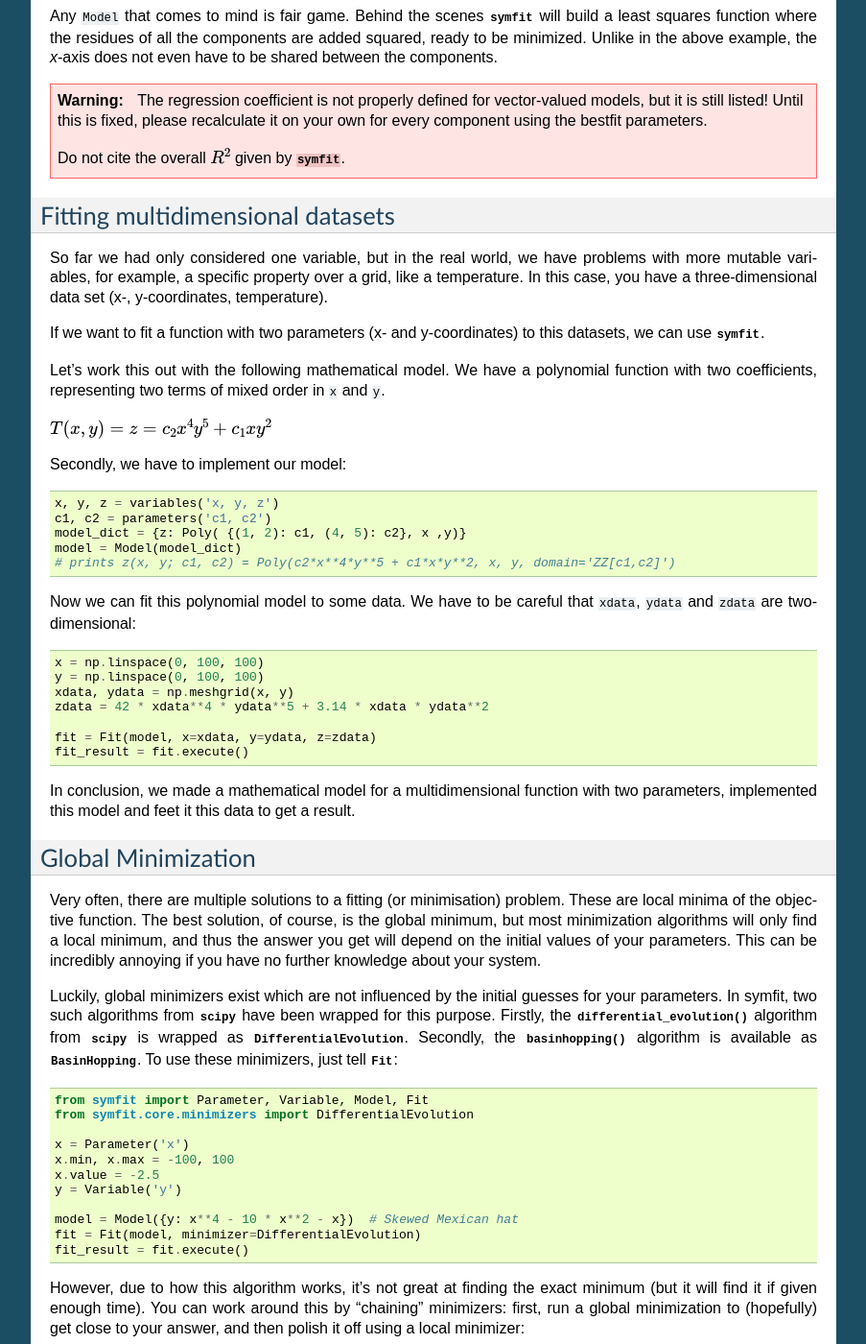
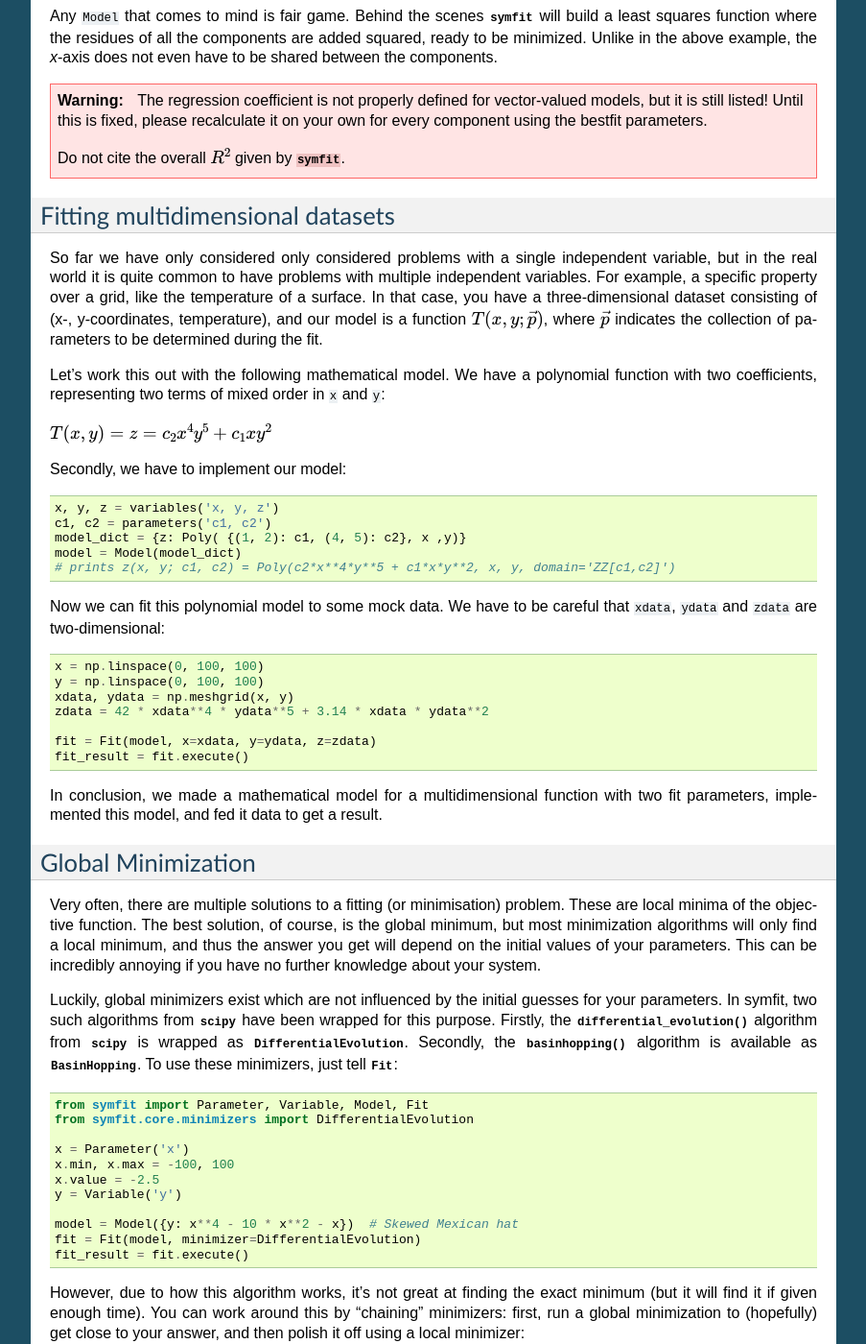
Before and after one commit to tBuLi/symfit, a Sphinx documentation site: the page built from docs/fitting_types.rst, in a window 1280 px wide and 1400 px high, scrolled down 7128 px. Shown: the whole window at 96% size, without its empty margins (198-1101 px from the left). Built offline with Sphinx 7.4.7, drawn with Linux system fonts in a browser that asks for light colours; the version number could not be read and is left out.

Commit message:
Made some stylistic changes to the text.

```diff
--- a/docs/fitting_types.rst
+++ b/docs/fitting_types.rst
@@ -391,21 +391,21 @@ are added squared, ready to be minimized. Unlike in the above example, the
 
 Fitting multidimensional datasets
 ----------------------------------
-So far we had only considered one variable, but in the real world, we have
-problems with more mutable variables, for example, a specific property over a
-grid, like a temperature. In this case, you have a three-dimensional data set
-(x-, y-coordinates, temperature).
-
-If we want to fit a function with two parameters (x- and y-coordinates) to
-this datasets, we can use :mod:`symfit`.
+So far we have only considered only considered problems with a single
+independent variable, but in the real world it is quite common to have
+problems with multiple independent variables. For example, a specific property
+over a grid, like the temperature of a surface. In that case, you have a
+three-dimensional dataset consisting of (x-, y-coordinates, temperature), and
+our model is a function :math:`T(x, y; \vec{p})`, where :math:`\vec{p}`
+indicates the collection of parameters to be determined during the fit.
 
 Let's work this out with the following mathematical model. We have a polynomial
 function with two coefficients, representing two terms of mixed order in ``x``
-and ``y``.
+and ``y``:
 
 :math:`T(x, y) = z = c_2 x^4 y^5 + c_1 x y^2`
 
-Secondly, we have to implement our  model::
+Secondly, we have to implement our model::
 
   x, y, z = variables('x, y, z')
   c1, c2 = parameters('c1, c2')
@@ -413,8 +413,8 @@ Secondly, we have to implement our  model::
   model = Model(model_dict)
   # prints z(x, y; c1, c2) = Poly(c2*x**4*y**5 + c1*x*y**2, x, y, domain='ZZ[c1,c2]')
 
-Now we can fit this polynomial model to some data. We have to be careful that
-``xdata``, ``ydata`` and ``zdata`` are two-dimensional::
+Now we can fit this polynomial model to some mock data. We have to be careful
+that ``xdata``, ``ydata`` and ``zdata`` are two-dimensional::
 
   x = np.linspace(0, 100, 100)
   y = np.linspace(0, 100, 100)
@@ -425,7 +425,7 @@ Now we can fit this polynomial model to some data. We have to be careful that
   fit_result = fit.execute()
 
 In conclusion, we made a mathematical model for a multidimensional function
-with two parameters, implemented this model and feet it this data
+with two fit parameters, implemented this model, and fed it data
 to get a result.
 
 Global Minimization
```
